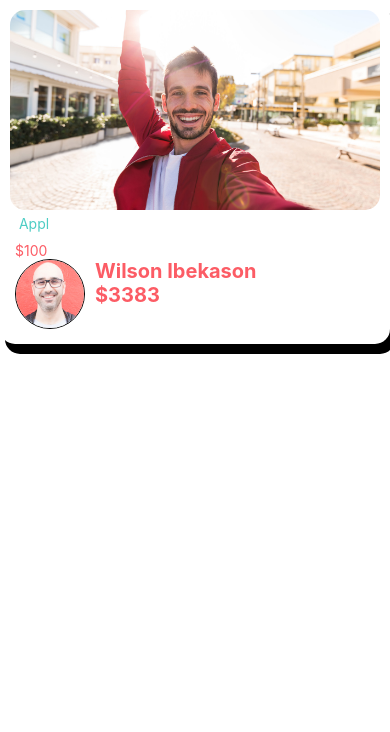
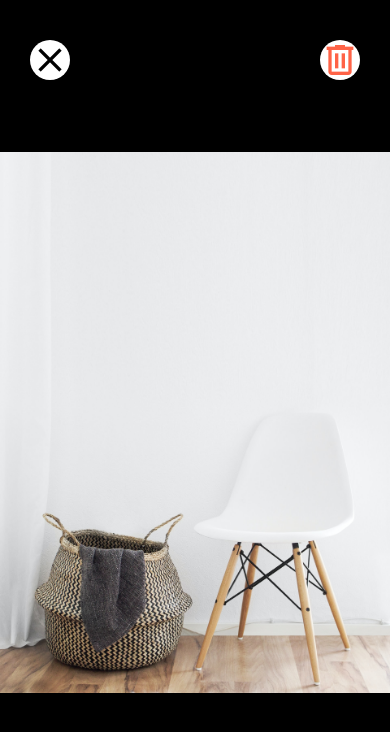
Before and after one commit to wilsonibekason/ALIPRO, a React Native app: screen / in a window 390 px wide. Shown: the top 732 px of the page. Built offline with nearby package versions, Linux system fonts and the light colour scheme.

Commit message:
add view component

```diff
--- a/App.js
+++ b/App.js
@@ -28,8 +28,8 @@ export default function App() {
   return (
     <>
       {/* <WelcomeScreen /> */}
-      {/* <ViewImageScreen /> */}
-      <Styles />
+      <ViewImageScreen />
+      {/* <Styles /> */}
     </>
   );
 }
--- a/app/components/AppCard/AppCard.js
+++ b/app/components/AppCard/AppCard.js
@@ -15,11 +15,13 @@ const AppCard = ({ title, subTitle, image }) => {
         <View style={styles.detailsContainer}>
           <AppText style={styles.title}> {title}</AppText>
           <AppText style={styles.subTitle}>{subTitle}</AppText>
-          <ListItem
-            title={"Wilson Ibekason"}
-            image={require("../../../app/assets/mosh.jpg")}
-            subTitle={"$3383"}
-          />
+          <View style={styles.userContainer}>
+            <ListItem
+              title={"Wilson Ibekason"}
+              image={require("../../../app/assets/mosh.jpg")}
+              subTitle={"$3383"}
+            />
+          </View>
         </View>
       </View>
     </>
--- a/app/components/AppCard/style.js
+++ b/app/components/AppCard/style.js
@@ -17,7 +17,7 @@ export const styles = StyleSheet.create({
   },
   image: {
     width: "100%",
-    height: 200,
+    height: 300,
     resizeMode: "cover",
     borderRadius: 15,
   },
@@ -28,4 +28,7 @@ export const styles = StyleSheet.create({
   subTitle: {
     color: colors.primary,
   },
+  userContainer: {
+    marginVertical: 40,
+  },
 });
--- a/app/components/ListItem/ListItem.js
+++ b/app/components/ListItem/ListItem.js
@@ -10,7 +10,7 @@ const ListItem = ({ image, title, subTitle }) => {
         <Image source={image} style={styles.image} />
         <View>
           <AppText style={styles.title}>{title}</AppText>
-          <AppText style={styles.title}>{subTitle}</AppText>
+          <AppText style={styles.subTitle}>{subTitle}</AppText>
         </View>
       </View>
     </>
@@ -34,6 +34,10 @@ const styles = StyleSheet.create({
     fontWeight: "bold",
     color: colors.primary,
   },
+  subTitle: {
+    fontSize: 15,
+    color: colors.medium,
+  },
   detailContainer: {
     flexDirection: "column",
     justifyContent: "center",
--- a/app/config/colors.js
+++ b/app/config/colors.js
@@ -3,4 +3,6 @@ export default {
   secondary: "#4ecdc4",
   black: "#000",
   white: "#fff",
+  medium: "#6e6969",
+  tomato: "tomato",
 };
--- a/app/screens/ViewImageScreen.js
+++ b/app/screens/ViewImageScreen.js
@@ -1,5 +1,6 @@
 import React from "react";
 import { Image, ImageBackground, StyleSheet, View } from "react-native";
+import { MaterialCommunityIcons } from "@expo/vector-icons";
 
 import colors from "../config/colors";
 
@@ -7,8 +8,16 @@ const ViewImageScreen = () => {
   return (
     <>
       <View style={styles.container}>
-        <View style={styles.closeIcon}></View>
-        <View style={styles.deleteIcon}></View>
+        <View style={styles.closeIcon}>
+          <MaterialCommunityIcons name="close" size={40} />
+        </View>
+        <View style={styles.deleteIcon}>
+          <MaterialCommunityIcons
+            name="trash-can-outline"
+            size={40}
+            color={"tomato"}
+          />
+        </View>
         <Image
           source={require("../assets/chair.jpg")}
           style={styles.image}
@@ -21,20 +30,19 @@ const ViewImageScreen = () => {
 
 const styles = StyleSheet.create({
   closeIcon: {
-    width: 50,
-    height: 50,
-    backgroundColor: colors.primary,
+    backgroundColor: colors.white,
     position: "absolute",
     top: 40,
     left: 30,
+    borderRadius: 50,
   },
   deleteIcon: {
-    width: 50,
-    height: 50,
-    backgroundColor: colors.secondary,
+    backgroundColor: colors.white,
     position: "absolute",
     top: 40,
     right: 30,
+    borderRadius: 50,
+    color: colors.tomato,
   },
   container: {
     backgroundColor: colors.black,
```
